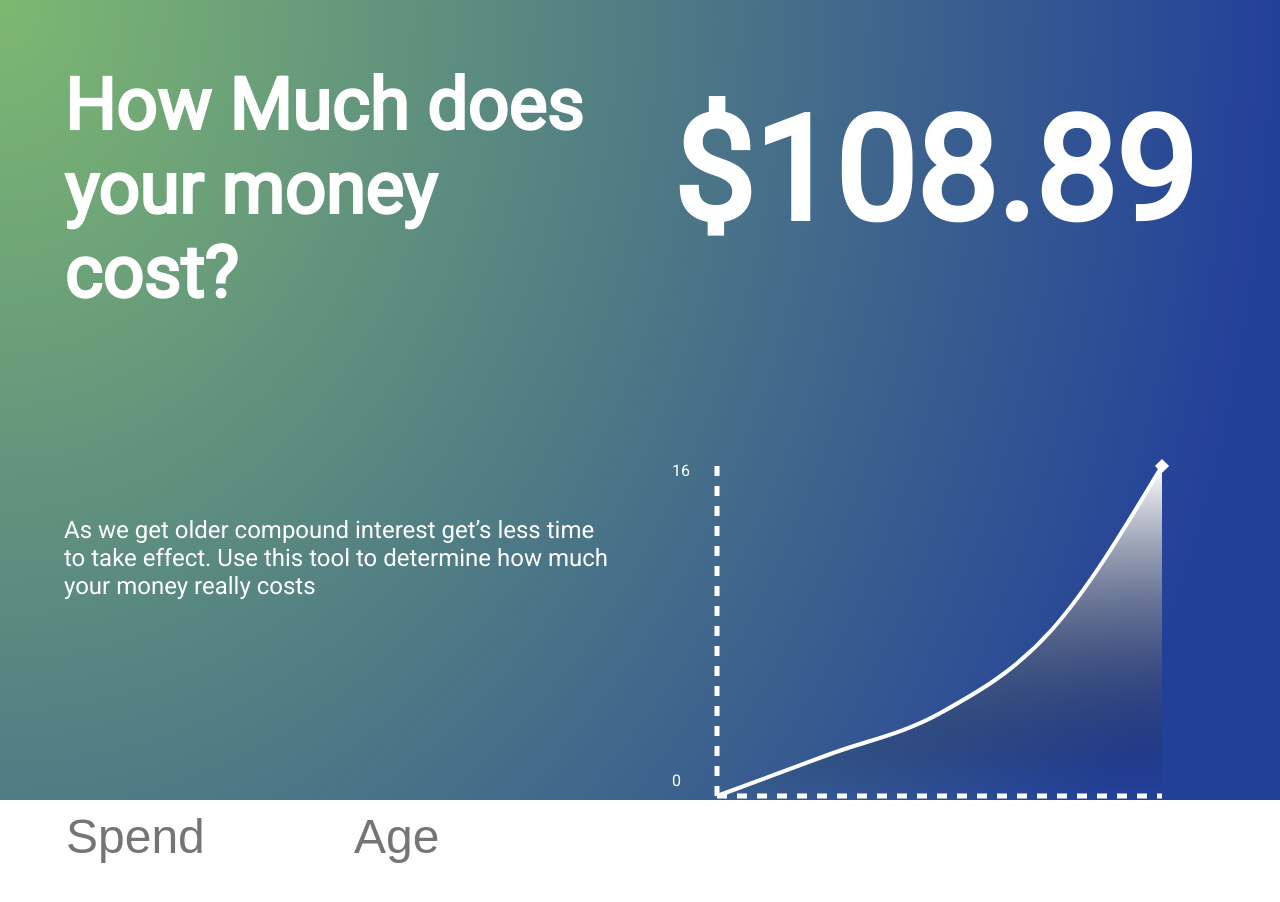
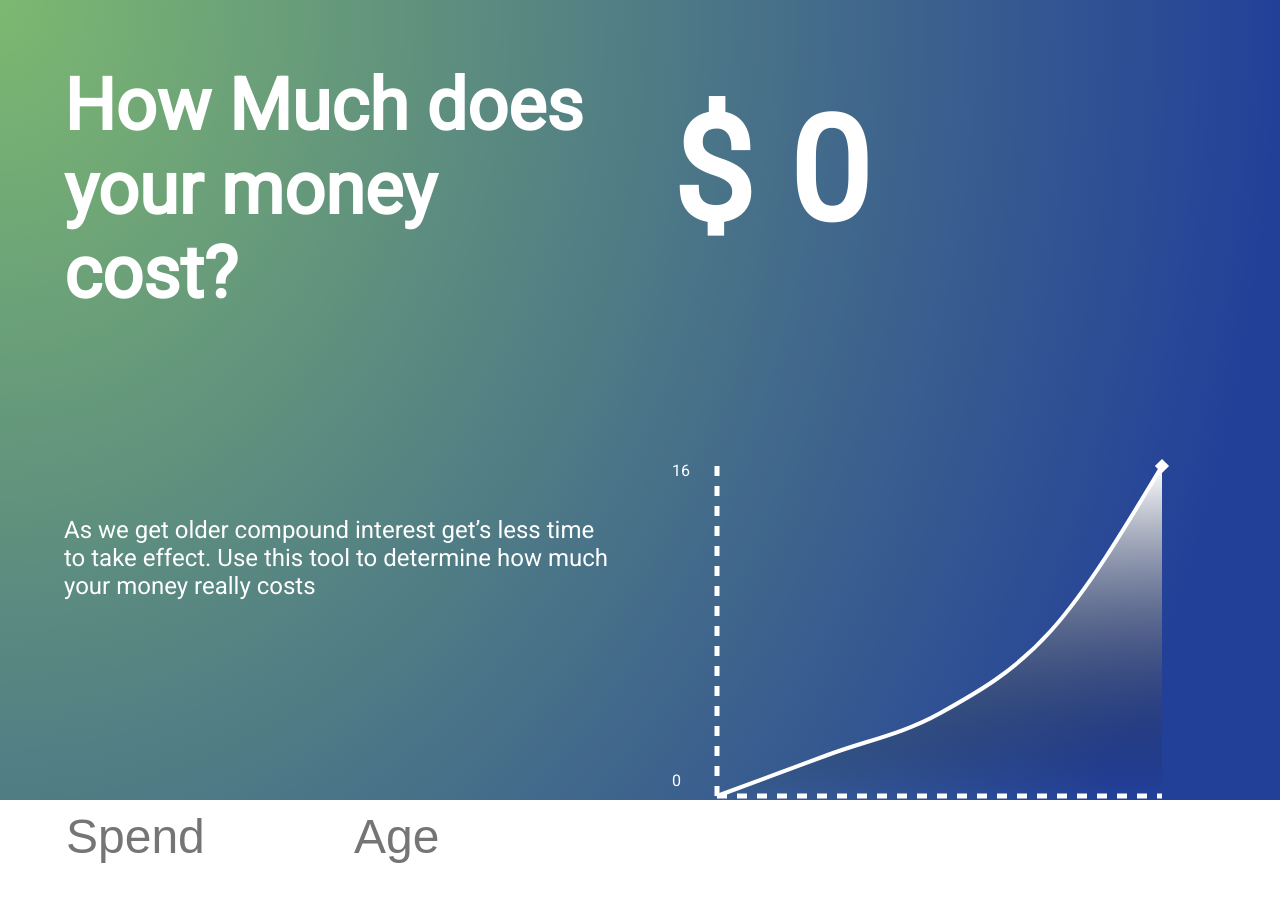
Before and after one commit to GoldfishPi/dollarvis, a Gatsby site: page / in a window 1280 px wide. Built offline with nearby package versions, Linux system fonts and the light colour scheme; Gatsby itself is replaced by a stand-in of ours.

Commit message:
feat: added compound interst calculation

```diff
--- a/src/pages/index.tsx
+++ b/src/pages/index.tsx
@@ -20,23 +20,38 @@ const InputHalf = styled.div`
   flex-direction: column;
   gap: 12rem;
 `
-const IndexPage = () => (
+
+const calculateCompoundInterest = (p: number, interestRate: number, time: number) => Math.round(p * (1 + interestRate) ** time)
+const IndexPage = () => {
+  const blah = ''
+  const [age, setAge] = React.useState<number>()
+  const [principal, setPrincipal] = React.useState<number>()
+  const [end] = React.useState(50)
+  const [interestRate] = React.useState(0.07)
+  const total = React.useMemo(() => {
+    if (!principal || !age) return 0
+    return calculateCompoundInterest(principal, interestRate, end - age)
+  }, [age, principal, end, interestRate])
+  return (
     <Page>
       <Layout>
         <InputHalf>
           <h1>How Much does your money cost?</h1>
-        <p>As we get older compound interest get’s less time to take effect. Use this tool to determine how much your money really costs</p>
+          <p>
+            As we get older compound interest get’s less time to take effect. Use this tool to determine how much your money really costs
+          </p>
           <InputGroup>
-          <NumperInput placeholder="Spend" type="number" />
-          <NumperInput placeholder="Age" type="number" />
+            <NumperInput placeholder="Spend" type="number" onChange={(e) => setPrincipal(e.target.value)} />
+            <NumperInput placeholder="Age" type="number" onChange={(e) => setAge(e.target.value)} />
           </InputGroup>
         </InputHalf>
         <InputHalf>
-        <h2>$108.89</h2>
+          <h2>$ {total}</h2>
           <Sparkline width={500} height={385} />
         </InputHalf>
       </Layout>
     </Page>
   )
+}
 
 export default IndexPage
```
Lines whose indentation alone changed are shown as unchanged.
